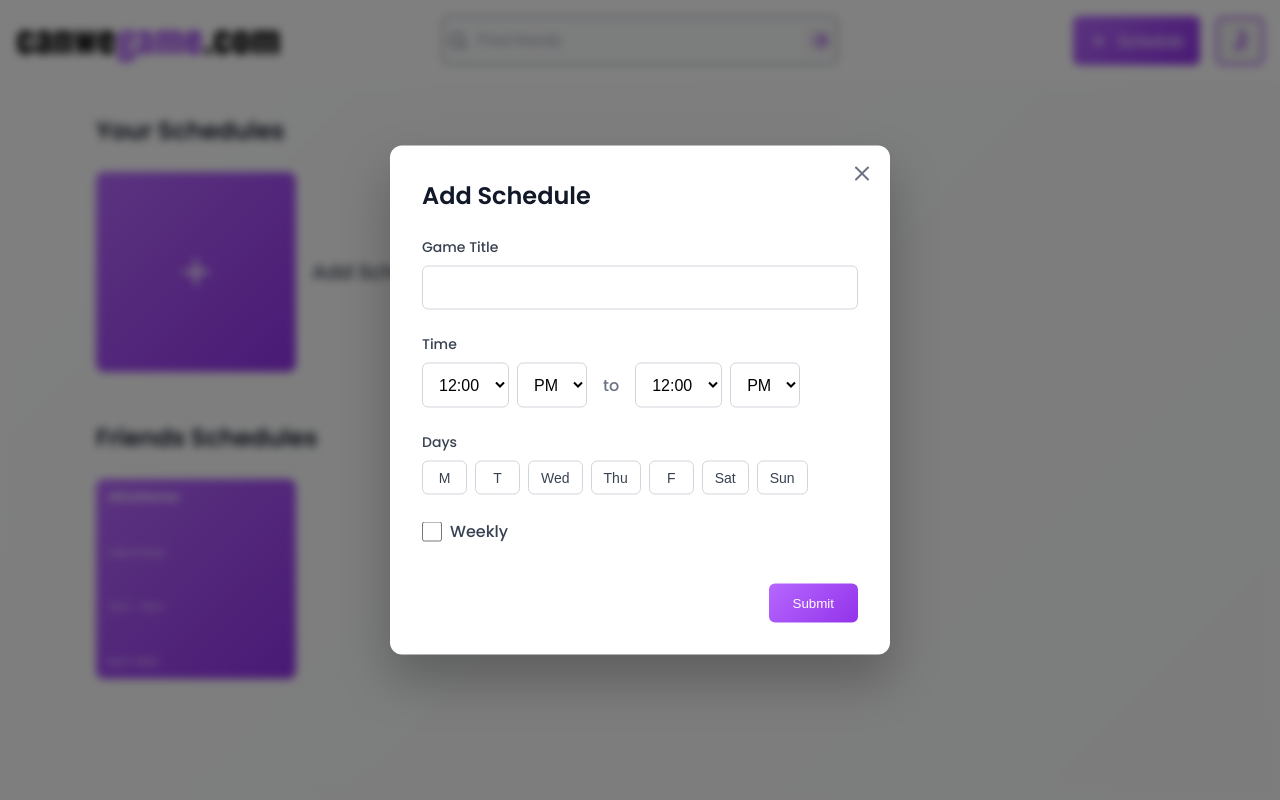
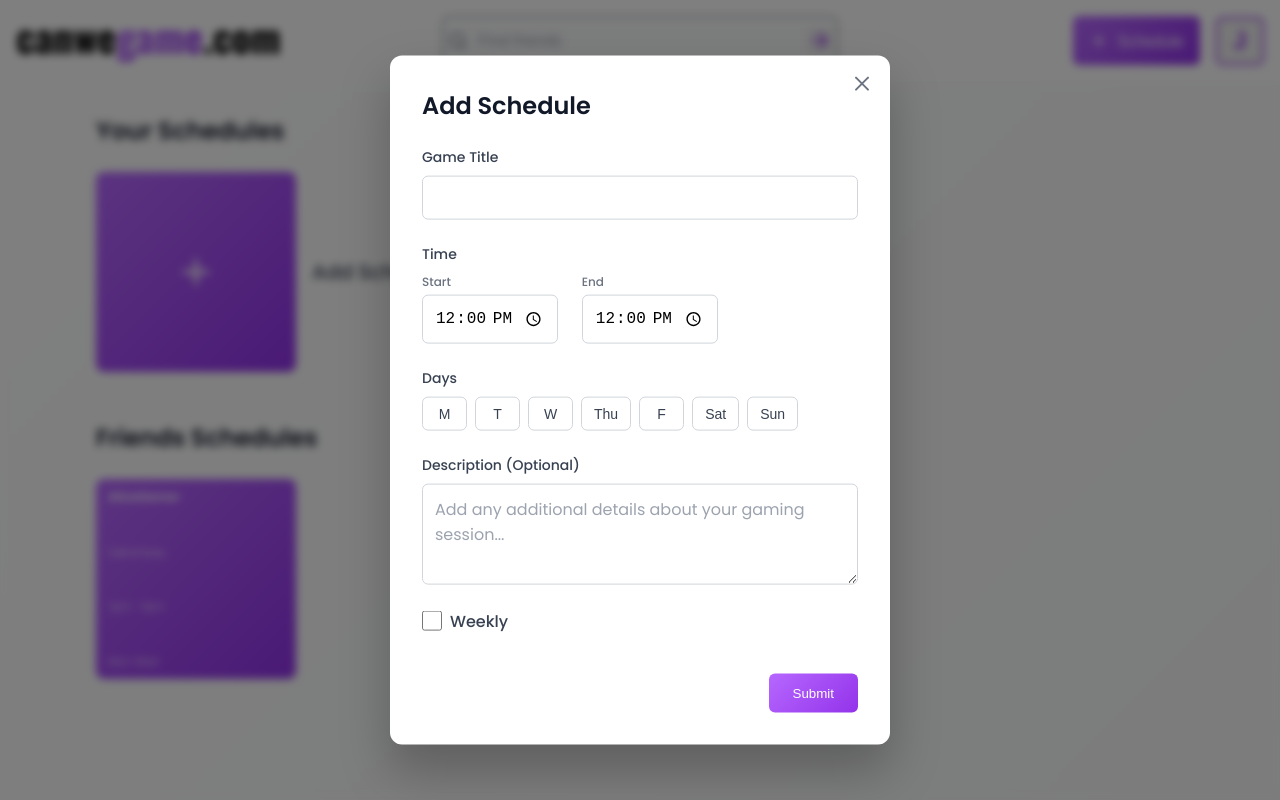
Before and after one commit to mannybennett/CanWeGame-FE, a React (Vite) app: page / in a window 1280 px wide. Both pictures are taken after a click on the button "Schedule". Built offline with nearby package versions, Linux system fonts and the light colour scheme.

Commit message:
add description to modal

```diff
--- a/src/pages/HomePage.jsx
+++ b/src/pages/HomePage.jsx
@@ -10,10 +10,9 @@ export default function HomePage() {
   const [showScheduleModal, setShowScheduleModal] = useState(false)
   const [gameTitle, setGameTitle] = useState("")
   const [startTime, setStartTime] = useState("12:00")
-  const [startPeriod, setStartPeriod] = useState("PM")
   const [endTime, setEndTime] = useState("12:00")
-  const [endPeriod, setEndPeriod] = useState("PM")
   const [selectedDays, setSelectedDays] = useState([])
+  const [description, setDescription] = useState("")
   const [isWeekly, setIsWeekly] = useState(false)
 
   // Mock user data - replace with actual user data
@@ -83,38 +82,34 @@ export default function HomePage() {
     // Reset form
     setGameTitle("")
     setStartTime("12:00")
-    setStartPeriod("PM")
     setEndTime("12:00")
-    setEndPeriod("PM")
     setSelectedDays([])
+    setDescription("")
     setIsWeekly(false)
-  }
+  };
 
   const handleSubmitSchedule = (e) => {
     e.preventDefault()
-    console.log("Schedule submitted:", {
-      gameTitle,
-      startTime: `${startTime} ${startPeriod}`,
-      endTime: `${endTime} ${endPeriod}`,
-      selectedDays,
-      isWeekly,
-    })
+    const scheduleData = {
+      GameTitle: gameTitle,
+      StartTime: startTime, // Already in HH:mm format for TimeOnly
+      EndTime: endTime, // Already in HH:mm format for TimeOnly
+      DaysOfWeek: selectedDays,
+      Description: description, // Optional field
+      Weekly: isWeekly,
+    }
+    console.log("Schedule data for API:", scheduleData)
+    // Here you would make your API call:
+    // await fetch('/api/schedules', {
+    //   method: 'POST',
+    //   headers: { 'Content-Type': 'application/json' },
+    //   body: JSON.stringify(scheduleData)
+    // })
     handleCloseModal()
   }
 
   const toggleDay = (day) => {
     setSelectedDays((prev) => (prev.includes(day) ? prev.filter((d) => d !== day) : [...prev, day]))
-  }
-
-  const generateTimeOptions = () => {
-    const times = []
-    for (let hour = 1; hour <= 12; hour++) {
-      for (let minute = 0; minute < 60; minute += 15) {
-        const timeString = `${hour}:${minute.toString().padStart(2, "0")}`
-        times.push(timeString)
-      }
-    }
-    return times
   }
 
   const getUserInitial = (username) => {
@@ -292,43 +287,28 @@ export default function HomePage() {
                 {/* Time Inputs */}
                 <div className="form-group">
                   <label className="form-label">Time</label>
-                  <div className="time-inputs">
-                    <div className="time-input-group">
-                      <select value={startTime} onChange={(e) => setStartTime(e.target.value)} className="time-select">
-                        {generateTimeOptions().map((time) => (
-                          <option key={time} value={time}>
-                            {time}
-                          </option>
-                        ))}
-                      </select>
-                      <select
-                        value={startPeriod}
-                        onChange={(e) => setStartPeriod(e.target.value)}
-                        className="period-select"
-                      >
-                        <option value="AM">AM</option>
-                        <option value="PM">PM</option>
-                      </select>
+                  <div className="time-inputs-simple">
+                    <div className="time-input-wrapper">
+                      <label className="time-input-label">Start</label>
+                      <input
+                        type="time"
+                        value={startTime}
+                        onChange={(e) => setStartTime(e.target.value)}
+                        className="time-input-native"
+                        step="900"
+                        required
+                      />
                     </div>
-
-                    <span className="time-separator">to</span>
-
-                    <div className="time-input-group">
-                      <select value={endTime} onChange={(e) => setEndTime(e.target.value)} className="time-select">
-                        {generateTimeOptions().map((time) => (
-                          <option key={time} value={time}>
-                            {time}
-                          </option>
-                        ))}
-                      </select>
-                      <select
-                        value={endPeriod}
-                        onChange={(e) => setEndPeriod(e.target.value)}
-                        className="period-select"
-                      >
-                        <option value="AM">AM</option>
-                        <option value="PM">PM</option>
-                      </select>
+                    <div className="time-input-wrapper">
+                      <label className="time-input-label">End</label>
+                      <input
+                        type="time"
+                        value={endTime}
+                        onChange={(e) => setEndTime(e.target.value)}
+                        className="time-input-native"
+                        step="900"
+                        required
+                      />
                     </div>
                   </div>
                 </div>
@@ -337,7 +317,7 @@ export default function HomePage() {
                 <div className="form-group">
                   <label className="form-label">Days</label>
                   <div className="days-buttons">
-                    {["M", "T", "Wed", "Thu", "F", "Sat", "Sun"].map((day) => (
+                    {["M", "T", "W", "Thu", "F", "Sat", "Sun"].map((day) => (
                       <button
                         key={day}
                         type="button"
@@ -348,6 +328,19 @@ export default function HomePage() {
                       </button>
                     ))}
                   </div>
+                </div>
+
+                {/* Description Input */}
+                <div className="form-group">
+                  <label className="form-label">Description (Optional)</label>
+                  <textarea
+                    value={description}
+                    maxLength="50"
+                    onChange={(e) => setDescription(e.target.value)}
+                    className="form-textarea"
+                    placeholder="Add any additional details about your gaming session..."
+                    rows={3}
+                  />
                 </div>
 
                 {/* Weekly Checkbox */}
--- a/src/styles/HomePage.css
+++ b/src/styles/HomePage.css
@@ -609,20 +609,46 @@
   box-shadow: 0 0 0 3px rgba(147, 51, 234, 0.1);
 }
 
-.time-inputs {
-  display: flex;
-  align-items: center;
-  gap: 1rem;
-  flex-wrap: wrap;
+.form-textarea {
+  padding: 0.75rem;
+  border: 1px solid #d1d5db;
+  border-radius: 0.375rem;
+  font-size: 1rem;
+  font-family: inherit;
+  resize: vertical;
+  min-height: 80px;
+  transition: border-color 0.2s ease;
 }
 
-.time-input-group {
-  display: flex;
-  gap: 0.5rem;
+.form-textarea:focus {
+  outline: none;
+  border-color: #9333ea;
+  box-shadow: 0 0 0 3px rgba(147, 51, 234, 0.1);
 }
 
-.time-select,
-.period-select {
+.form-textarea::placeholder {
+  color: #9ca3af;
+}
+
+.time-inputs-simple {
+  display: flex;
+  gap: 1.5rem;
+  align-items: end;
+}
+
+.time-input-wrapper {
+  display: flex;
+  flex-direction: column;
+  gap: 0.25rem;
+}
+
+.time-input-label {
+  font-size: 0.75rem;
+  color: #6b7280;
+  font-weight: 500;
+}
+
+.time-input-native {
   padding: 0.75rem;
   border: 1px solid #d1d5db;
   border-radius: 0.375rem;
@@ -630,26 +656,13 @@
   background: white;
   cursor: pointer;
   transition: border-color 0.2s ease;
+  min-width: 120px;
 }
 
-.time-select:focus,
-.period-select:focus {
+.time-input-native:focus {
   outline: none;
   border-color: #9333ea;
   box-shadow: 0 0 0 3px rgba(147, 51, 234, 0.1);
-}
-
-.time-select {
-  min-width: 80px;
-}
-
-.period-select {
-  min-width: 60px;
-}
-
-.time-separator {
-  color: #6b7280;
-  font-weight: 500;
 }
 
 .days-buttons {
```
